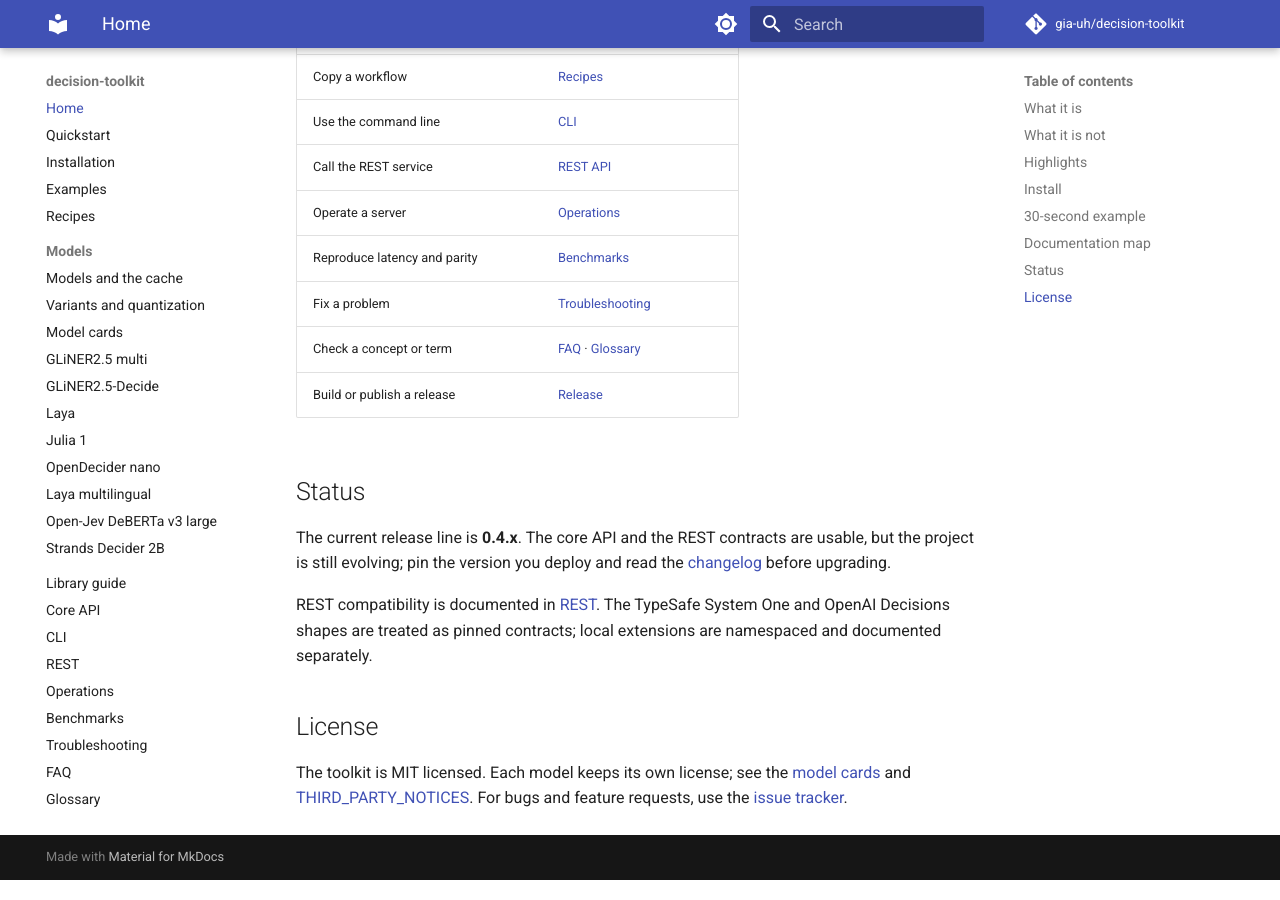
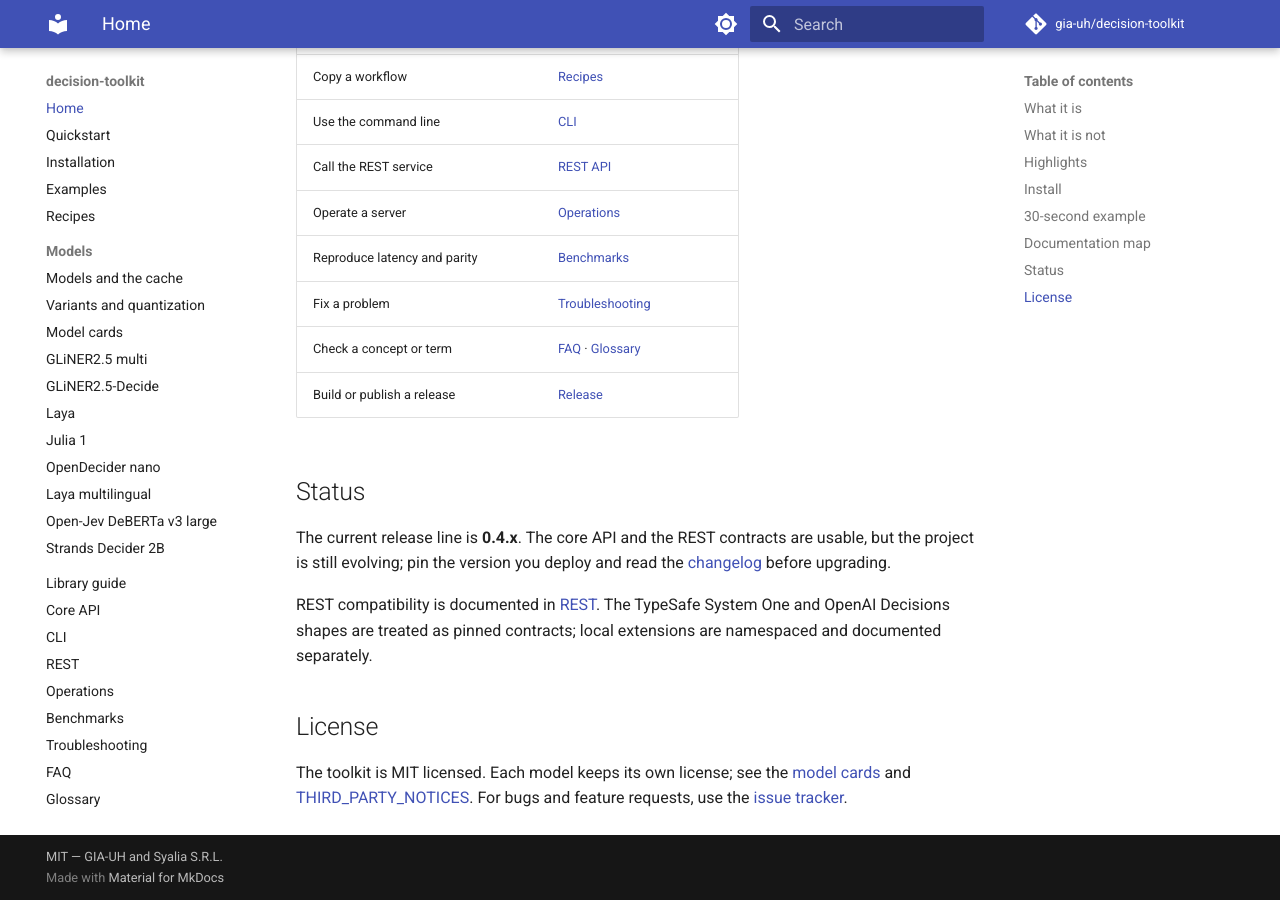
Before and after one commit to gia-uh/decision-toolkit, an MkDocs documentation site: the page built from docs/index.md, in a window 1280 px wide and 900 px high, scrolled down 2631 px. Built offline with MkDocs 1.6.1 and Material for MkDocs 9.7.7, drawn with Linux system fonts in a browser that asks for light colours; comment, search, counter and statistics services are not loaded.

Commit message:
docs: add development credit to footer

```diff
--- a/mkdocs.yml
+++ b/mkdocs.yml
@@ -4,6 +4,8 @@ site_url: https://gia-uh.github.io/decision-toolkit/
 repo_url: https://github.com/gia-uh/decision-toolkit
 repo_name: gia-uh/decision-toolkit
 edit_uri: edit/main/docs/
+copyright: MIT — GIA-UH and Syalia S.R.L.
+
 docs_dir: docs
 site_dir: site
 
```
